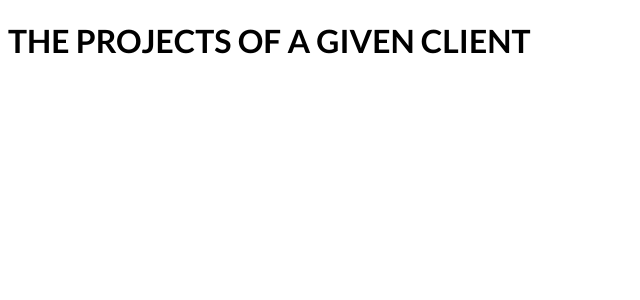
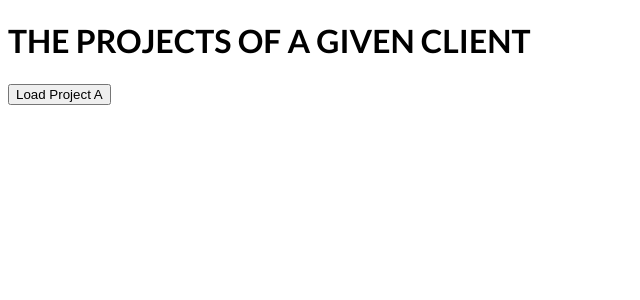
Before and after one commit to minchodang/next-hard-studying, a Next.js app: page /clients/manu in a window 1280 px wide. Shown: the top 300 px of the page, without its empty margins (0-640 px from the left). Built offline with nearby package versions, Linux system fonts and the light colour scheme.

Commit message:
Feat: 동적라우팅 네비게이팅, 커스텀 404

```diff
--- a/pages/clients/[id]/index.tsx
+++ b/pages/clients/[id]/index.tsx
@@ -1,7 +1,20 @@
+import { router } from 'next/client';
+
 const ClientProjectsPage = () => {
+    const loadProjectHandler = () => {
+        router.push({
+            pathname: '/clients/[id]/[clientprojectid]',
+            query: {
+                id: 'max',
+                clientprojectid: 'projecta',
+            },
+        });
+    };
+
     return (
         <div>
             <h1>THE PROJECTS OF A GIVEN CLIENT</h1>
+            <button onClick={loadProjectHandler}>Load Project A</button>
         </div>
     );
 };
```
Also changed, not shown: pages/404.tsx (added, +9 -0 lines), pages/clients/index.tsx (+9 -1 lines).
